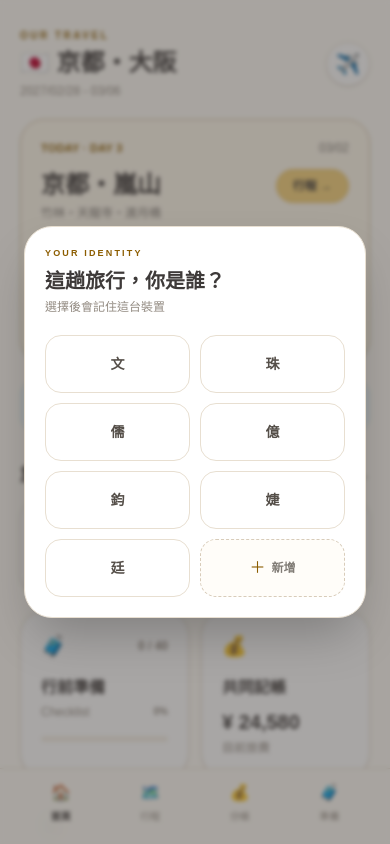
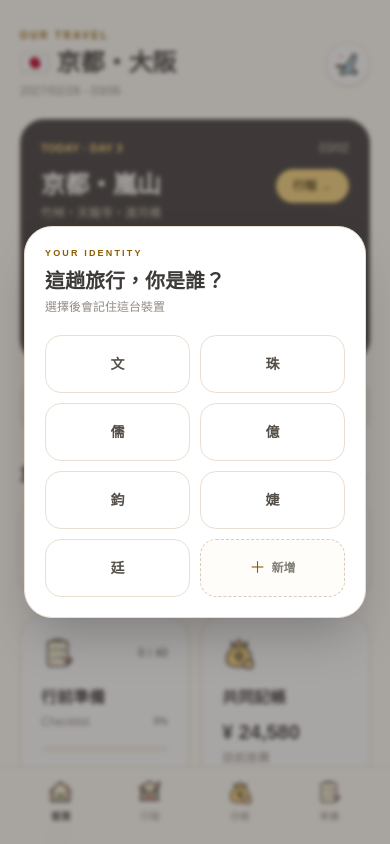
Before and after one commit to eating218/our-travel, a Next.js app: page / in a window 390 px wide. Shown: the top 844 px of the page. Built offline with nearby package versions, Linux system fonts and the light colour scheme; no server answers; a web font is replaced by a local one.

Commit message:
style: Kyoto theme mobile weather test

```diff
--- /dev/null
+++ b/app/components/TravelIcon.tsx
@@ -0,0 +1,22 @@
+"use client";
+
+import type { ReactNode } from "react";
+
+type TravelIconName = "itinerary" | "train" | "card" | "japanese" | "checklist" | "money" | "shopping" | "receipt" | "home" | "plane";
+
+export default function TravelIcon({ name, size = 32, className = "" }: { name: TravelIconName; size?: number; className?: string }) {
+  const ink = "#51443D";
+  const shapes: Record<TravelIconName, ReactNode> = {
+    itinerary: <><path d="M7 13 22 5l15 8v23H7z" fill="#F9E8C3"/><path d="M4 15 22 4l18 11M9 15v22h26V15"/><path d="M17 37V25h10v12" fill="#F2A497"/><path d="M11 18h6v6h-6zM28 18h6v6h-6z" fill="#A8D3E6"/><path d="M4 37h36"/><path d="M35 8c3-4 6-3 7 0-3 0-4 2-5 4" fill="#F2A497"/></>,
+    train: <><rect x="8" y="6" width="28" height="30" rx="9" fill="#B9DAA5"/><rect x="12" y="13" width="20" height="12" rx="3" fill="#A8D3E6"/><path d="M16 8h12M12 29h20"/><circle cx="16" cy="30" r="2" fill="#F6D27A"/><circle cx="28" cy="30" r="2" fill="#F6D27A"/><path d="m14 36-4 5m20-5 4 5"/></>,
+    card: <><rect x="5" y="11" width="34" height="24" rx="5" fill="#A8D3E6"/><path d="M5 18h34" strokeWidth="5"/><rect x="10" y="25" width="10" height="4" rx="2" fill="#FFF8E8" stroke="none"/><path d="M32 6c2 3 4 5 7 6-3 1-5 3-7 6-1-3-3-5-6-6 3-1 5-3 6-6Z" fill="#F2A497"/></>,
+    japanese: <><path d="M5 11q9-5 17 1 8-6 17-1v26q-9-5-17 1-8-6-17-1z" fill="#FFF3E2"/><path d="M22 12v26"/><path d="M10 21h8m-4-4v11m-4 0h8M27 19h7m-7 6h7" stroke="#C87978"/><path d="m33 35 5-13 4 2-5 13-5 4z" fill="#F6D27A"/></>,
+    checklist: <><rect x="9" y="7" width="27" height="34" rx="4" fill="#FFF4DE"/><path d="M17 7V5h11v2"/><path d="m14 18 3 3 5-6m-8 15 3 3 5-6" stroke="#80AB75"/><path d="M25 19h7m-7 11h7"/><path d="M36 33c2-4 4-4 6 0-3 1-4 3-4 5-2-2-3-3-6-4" fill="#F2A497"/></>,
+    money: <><path d="M15 15 12 9l7 2 4-6 5 6 7-2-3 6c5 5 8 10 8 17 0 7-7 10-17 10S6 39 6 32c0-7 4-13 9-17Z" fill="#F6D27A"/><path d="M15 15h17M18 24h10m-5-4v16m-6-9 6 5 6-5"/><ellipse cx="36" cy="36" rx="6" ry="3" fill="#F8D995"/><path d="M30 36v5c2 4 10 4 12 0v-5" fill="#F8D995"/></>,
+    shopping: <><path d="M9 16h27l-3 24H12z" fill="#F9D4CA"/><path d="M16 17v-5a7 7 0 0 1 14 0v5"/><path d="M19 28h8m-4-4v8" stroke="#A96B69"/><path d="M34 7c2-4 4-4 6 0-3 1-4 3-4 5-1-2-3-4-5-4" fill="#B9DAA5"/></>,
+    receipt: <><path d="M11 5h23v35l-5-3-5 3-5-3-4 3-4-3z" fill="#FFF4DF"/><path d="M17 14h11m-11 7h11m-11 7h7"/><path d="M30 29c3-4 5-4 7 0-3 1-4 3-4 6-1-3-3-5-6-5" fill="#F2A497"/></>,
+    home: <><path d="M5 21 22 6l17 15v19H5z" fill="#FFF0D1"/><path d="M3 22 22 5l19 17M10 20v19h24V20"/><path d="M18 39V27h9v12" fill="#B9DAA5"/><path d="M30 13c2-4 4-4 6 0" stroke="#C87978"/></>,
+    plane: <><path d="m5 25 14 2 11-18c2-3 7-2 6 2l-6 20 8 5-2 4-13-3-10 4-3-4 8-8-13-1z" fill="#A8D3E6"/><path d="m5 25 14 2 11-18c2-3 7-2 6 2l-6 20 8 5-2 4-13-3-10 4-3-4 8-8-13-1z"/><path d="M8 12c2-3 4-3 6 0" stroke="#F2A497"/></>,
+  };
+  return <svg aria-hidden="true" width={size} height={size} viewBox="0 0 46 46" fill="none" stroke={ink} strokeWidth="2.2" strokeLinecap="round" strokeLinejoin="round" className={className}>{shapes[name]}</svg>;
+}
--- a/app/components/TripStatusCard.tsx
+++ b/app/components/TripStatusCard.tsx
@@ -413,7 +413,7 @@ export default function TripStatusCard() {
   ) {
 
     return (
-      <div className="mt-5 h-44 animate-pulse rounded-3xl bg-[#E8DFD1]" />
+      <div className="mt-5 h-44 animate-pulse rounded-3xl bg-[#514B48]" />
     );
   }
 
@@ -424,7 +424,7 @@ export default function TripStatusCard() {
 
   return (
 
-    <section className="mt-5 rounded-3xl border border-[#D9C8A6] bg-[#FFF9EC] p-5 text-[#3E3A39] shadow-sm">
+    <section className="mt-5 rounded-3xl border border-[#62574C] bg-[#3E3A39] p-5 text-[#FFFCF6] shadow-sm">
 
 
       {/* =====================================
@@ -445,7 +445,7 @@ export default function TripStatusCard() {
 
             <div>
 
-              <p className="text-[11px] font-semibold tracking-wider text-[#8C5D00]">
+              <p className="text-[11px] font-semibold tracking-wider text-[#F6D27A]">
                 UPCOMING TRIP
               </p>
 
@@ -455,7 +455,7 @@ export default function TripStatusCard() {
               </h2>
 
 
-              <p className="mt-1 text-xs text-[#817C76]">
+              <p className="mt-1 text-xs text-[#D6C8B6]">
 
                 {activeDateRange}
 
@@ -483,7 +483,7 @@ export default function TripStatusCard() {
                   }
                 </p>
 
-                <p className="text-[10px] text-[#817C76]">
+                <p className="text-[10px] text-[#D6C8B6]">
                   天後出發
                 </p>
 
@@ -495,11 +495,11 @@ export default function TripStatusCard() {
 
           {/* Next */}
 
-          <div className="mt-5 flex items-center justify-between border-t border-[#E8DFD1] pt-4">
+          <div className="mt-5 flex items-center justify-between border-t border-[#665C53] pt-4">
 
             <div>
 
-              <p className="text-[10px] font-bold tracking-wider text-[#817C76]">
+              <p className="text-[10px] font-bold tracking-wider text-[#D6C8B6]">
                 NEXT
               </p>
 
@@ -521,7 +521,7 @@ export default function TripStatusCard() {
 
             <Link
               href="/itinerary"
-              className="rounded-full border border-[#E6C36C] bg-[#F6D27A] px-4 py-2 text-xs font-semibold transition hover:bg-[#F2C45F]"
+              className="rounded-full border border-[#E6C36C] bg-[#F6D27A] px-4 py-2 text-xs font-semibold text-[#554018] transition hover:bg-[#F2C45F]"
             >
               行程 →
             </Link>
@@ -546,7 +546,7 @@ export default function TripStatusCard() {
 
           <div className="flex items-center justify-between">
 
-            <span className="text-[11px] font-bold tracking-wide text-[#8C5D00]">
+            <span className="text-[11px] font-bold tracking-wide text-[#F6D27A]">
 
               TODAY · DAY{" "}
 
@@ -557,7 +557,7 @@ export default function TripStatusCard() {
             </span>
 
 
-            <span className="text-xs text-[#817C76]">
+            <span className="text-xs text-[#D6C8B6]">
 
               {
                 currentDay.date
@@ -591,7 +591,7 @@ export default function TripStatusCard() {
               </h2>
 
 
-              <p className="mt-1 truncate text-xs text-[#817C76]">
+              <p className="mt-1 truncate text-xs text-[#D6C8B6]">
 
                 {
                   currentDay.subtitle
@@ -604,7 +604,7 @@ export default function TripStatusCard() {
 
             <Link
               href="/itinerary"
-              className="shrink-0 rounded-full border border-[#E6C36C] bg-[#F6D27A] px-4 py-2 text-xs font-semibold transition hover:bg-[#F2C45F]"
+              className="shrink-0 rounded-full border border-[#E6C36C] bg-[#F6D27A] px-4 py-2 text-xs font-semibold text-[#554018] transition hover:bg-[#F2C45F]"
             >
               行程 →
             </Link>
@@ -616,10 +616,10 @@ export default function TripStatusCard() {
               NEXT
           ================================= */}
 
-          <div className="mt-5 rounded-2xl border border-[#E8DFD1] bg-[#FFFFFF] p-4">
+          <div className="mt-5 rounded-2xl border border-[#665C53] bg-[#514B48] p-4">
 
 
-            <p className="text-[10px] font-bold tracking-[0.18em] text-[#8C5D00]">
+            <p className="text-[10px] font-bold tracking-[0.18em] text-[#F6D27A]">
               NEXT
             </p>
 
@@ -636,12 +636,12 @@ export default function TripStatusCard() {
 
               <div className="mt-3">
 
-                <p className="text-sm font-bold text-[#3E3A39]">
+                <p className="text-sm font-bold text-[#FFFCF6]">
                   🎉 今天的行程完成了
                 </p>
 
 
-                <p className="mt-1 text-xs text-[#817C76]">
+                <p className="mt-1 text-xs text-[#D6C8B6]">
                   好好享受剩下的時間
                 </p>
 
@@ -666,7 +666,7 @@ export default function TripStatusCard() {
 
           <div>
 
-            <p className="text-[11px] font-semibold tracking-wider text-[#8C5D00]">
+            <p className="text-[11px] font-semibold tracking-wider text-[#F6D27A]">
               TRIP IN PROGRESS
             </p>
 
@@ -676,7 +676,7 @@ export default function TripStatusCard() {
             </h2>
 
 
-            <p className="mt-1 text-xs text-[#817C76]">
+            <p className="mt-1 text-xs text-[#D6C8B6]">
               今天尚未設定行程
             </p>
 
@@ -685,7 +685,7 @@ export default function TripStatusCard() {
 
           <Link
             href="/itinerary"
-            className="rounded-full border border-[#E6C36C] bg-[#F6D27A] px-4 py-2 text-xs font-semibold transition hover:bg-[#F2C45F]"
+            className="rounded-full border border-[#E6C36C] bg-[#F6D27A] px-4 py-2 text-xs font-semibold text-[#554018] transition hover:bg-[#F2C45F]"
           >
             行程 →
           </Link>
@@ -705,7 +705,7 @@ export default function TripStatusCard() {
 
           <div>
 
-            <p className="text-[11px] font-semibold tracking-wider text-[#817C76]">
+            <p className="text-[11px] font-semibold tracking-wider text-[#D6C8B6]">
               TRIP COMPLETED
             </p>
 
@@ -715,7 +715,7 @@ export default function TripStatusCard() {
             </h2>
 
 
-            <p className="mt-1 text-xs text-[#817C76]">
+            <p className="mt-1 text-xs text-[#D6C8B6]">
 
               {activeDateRange}
 
@@ -733,7 +733,7 @@ export default function TripStatusCard() {
 
           <Link
             href="/itinerary"
-            className="rounded-full border border-[#E6C36C] bg-[#F6D27A] px-4 py-2 text-xs font-semibold transition hover:bg-[#F2C45F]"
+            className="rounded-full border border-[#E6C36C] bg-[#F6D27A] px-4 py-2 text-xs font-semibold text-[#554018] transition hover:bg-[#F2C45F]"
           >
             回顧 →
           </Link>
@@ -789,7 +789,7 @@ function NextItem({
         </p>
 
 
-        <p className="mt-0.5 text-[9px] font-semibold tracking-wider text-[#817C76]">
+        <p className="mt-0.5 text-[9px] font-semibold tracking-wider text-[#D6C8B6]">
           NEXT STOP
         </p>
 
@@ -808,7 +808,7 @@ function NextItem({
       <div className="min-w-0 flex-1">
 
 
-        <p className="truncate text-sm font-bold text-[#3E3A39]">
+        <p className="truncate text-sm font-bold text-[#FFFCF6]">
 
           {
             item.name
@@ -819,7 +819,7 @@ function NextItem({
 
         {item.detail && (
 
-          <p className="mt-1 truncate text-xs text-[#817C76]">
+          <p className="mt-1 truncate text-xs text-[#D6C8B6]">
 
             {
               item.detail
--- a/app/page.tsx
+++ b/app/page.tsx
@@ -2,6 +2,7 @@
 
 import { useState } from "react";
 import Link from "next/link";
+import TravelIcon from "./components/TravelIcon";
 
 import TripStatusCard from "./components/TripStatusCard";
 import TripInfoSheet from "./components/TripInfoSheet";
@@ -20,25 +21,25 @@ import { useTripSettings } from "../hooks/useTripSettings";
 
 const quickTools = [
   {
-    icon: "🗺️",
+    icon: "itinerary",
     name: "行程",
     href: "/itinerary",
   },
 
   {
-    icon: "🚆",
+    icon: "train",
     name: "交通",
     href: "#",
   },
 
   {
-    icon: "💳",
+    icon: "card",
     name: "信用卡",
     href: "/cards",
   },
 
   {
-    icon: "💬",
+    icon: "japanese",
     name: "日語",
     href: "/japanese",
   },
@@ -510,7 +511,7 @@ export default function Home() {
             aria-label="查看旅程資訊"
             className="flex h-11 w-11 items-center justify-center rounded-full border border-[#E8DFD1] bg-white text-xl shadow-sm transition active:scale-95"
           >
-            ✈️
+            <TravelIcon name="plane" size={28} />
           </button>
         </header>
 
@@ -557,11 +558,7 @@ export default function Home() {
                     }
                     className="rounded-2xl border border-[#E8DFD1] bg-white px-2 py-4 text-center shadow-sm"
                   >
-                    <div className="text-2xl">
-                      {
-                        tool.icon
-                      }
-                    </div>
+                    <div className="flex justify-center"><TravelIcon name={tool.icon as "itinerary" | "train" | "card" | "japanese"} size={36} /></div>
 
                     <p className="mt-2 text-xs font-semibold text-[#554F49]">
                       {
@@ -579,11 +576,7 @@ export default function Home() {
                     }
                     className="rounded-2xl border border-[#E8DFD1] bg-white px-2 py-4 text-center shadow-sm transition active:scale-[0.98]"
                   >
-                    <div className="text-2xl">
-                      {
-                        tool.icon
-                      }
-                    </div>
+                    <div className="flex justify-center"><TravelIcon name={tool.icon as "itinerary" | "train" | "card" | "japanese"} size={36} /></div>
 
                     <p className="mt-2 text-xs font-semibold text-[#554F49]">
                       {
@@ -610,11 +603,7 @@ export default function Home() {
             className="rounded-3xl border border-[#E8DFD1] bg-white p-5 shadow-sm transition active:scale-[0.98]"
           >
             <div className="flex items-center justify-between">
-              <span className="text-xl">
-                {checklistCompleted
-                  ? "✅"
-                  : "🧳"}
-              </span>
+              <TravelIcon name="checklist" size={34} />
 
 
               <span
@@ -683,9 +672,7 @@ export default function Home() {
             href="/expenses"
             className="rounded-3xl border border-[#E8DFD1] bg-white p-5 shadow-sm transition active:scale-[0.98]"
           >
-            <span className="text-xl">
-              💰
-            </span>
+            <TravelIcon name="money" size={34} />
 
 
             <h3 className="mt-4 font-bold text-[#3E3A39]">
@@ -707,9 +694,7 @@ export default function Home() {
           {/* COUPONS */}
 
           <div className="rounded-3xl border border-[#E8DFD1] bg-white p-5 shadow-sm">
-            <span className="text-xl">
-              🛍️
-            </span>
+            <TravelIcon name="shopping" size={34} />
 
 
             <h3 className="mt-4 font-bold text-[#3E3A39]">
@@ -738,9 +723,7 @@ export default function Home() {
           className="mt-3 flex w-full items-center justify-between rounded-2xl border border-[#E8DFD1] bg-white p-4 text-left shadow-sm transition active:scale-[0.98]"
         >
           <div className="flex items-center gap-3">
-            <span className="text-xl">
-              🧾
-            </span>
+            <TravelIcon name="receipt" size={34} />
 
 
             <div>
@@ -771,9 +754,7 @@ export default function Home() {
         <div className="mx-auto grid max-w-md grid-cols-4 px-4 pb-5 pt-3">
 
           <div className="text-center">
-            <div>
-              🏠
-            </div>
+            <div className="flex justify-center"><TravelIcon name="home" size={26} /></div>
 
             <p className="mt-1 text-[10px] font-bold text-[#3E3A39]">
               首頁
@@ -785,9 +766,7 @@ export default function Home() {
             href="/itinerary"
             className="text-center"
           >
-            <div>
-              🗺️
-            </div>
+            <div className="flex justify-center"><TravelIcon name="itinerary" size={26} /></div>
 
             <p className="mt-1 text-[10px] text-[#938B82]">
               行程
@@ -799,9 +778,7 @@ export default function Home() {
             href="/expenses"
             className="text-center"
           >
-            <div>
-              💰
-            </div>
+            <div className="flex justify-center"><TravelIcon name="money" size={26} /></div>
 
             <p className="mt-1 text-[10px] text-[#938B82]">
               分帳
@@ -813,9 +790,7 @@ export default function Home() {
             href="/checklist"
             className="text-center"
           >
-            <div>
-              🧳
-            </div>
+            <div className="flex justify-center"><TravelIcon name="checklist" size={26} /></div>
 
             <p className="mt-1 text-[10px] text-[#938B82]">
               準備
```
Also changed, not shown: app/components/WeatherAdviceBar.tsx (+12 -12 lines).
